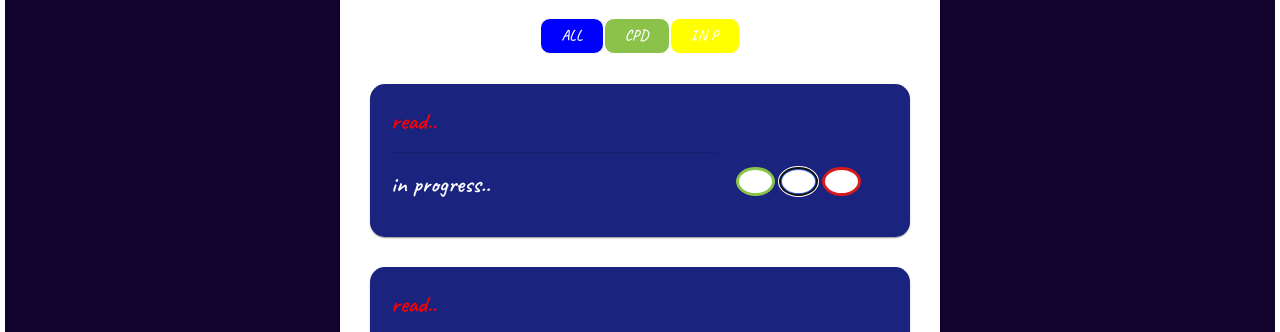
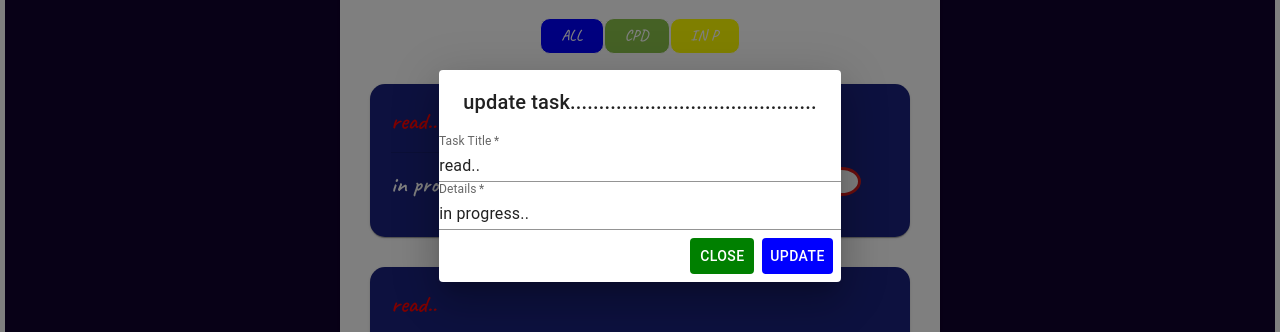
Before and after one commit to 01234567890-prog/todo-list, a React (Vite) app: page / in a window 1280 px wide. Both pictures are taken after a click on the button 798 px from the left and 405 px from the top of the page. Shown: the part 224-556 px from the top of the page. Built offline with nearby package versions, Linux system fonts and the light colour scheme; some icons are missing.

Commit message:
add new feature: update todo task

```diff
--- a/src/Components/Todo.jsx
+++ b/src/Components/Todo.jsx
@@ -19,6 +19,7 @@ import DialogContent from '@mui/material/DialogContent';
 import DialogContentText from '@mui/material/DialogContentText';
 import DialogTitle from '@mui/material/DialogTitle';
 import Button from '@mui/material/Button';
+import TextField from '@mui/material/TextField';
 
 
 
@@ -27,6 +28,8 @@ function Todo({todo, handlCheck}) {
 
   const {todos,setTodos} = useContext(TodosContext)
   const [showDeleteAlert , setShowDeleteAlert] = useState(false);
+  const [showUpdateAlert,setShowUpdateAlert] = useState(false)
+  const [upDatedTodo,setUpDatedTodo] = useState({title:todo.title,details:todo.details})
 
 
 // EVENT HANDLERS
@@ -51,14 +54,14 @@ function Todo({todo, handlCheck}) {
     setShowDeleteAlert(true)
 
   }
-  function handleClose() {
+  function handleDeletAlertClose() {
     setShowDeleteAlert(false)
 
   }
 
   function handleDeleteConfirm(){
     const newTodos =todos.filter((t) => {
-      if(t.id === todo.id)
+      // if(t.id === todo.id)
       // {
       //  return false
       // }else{
@@ -68,13 +71,40 @@ function Todo({todo, handlCheck}) {
     })
     setTodos(newTodos)
   }
+
+
+  function handleUpdateClick() {
+    setShowUpdateAlert(true)
+
+  }
+  function handleUpdateAlertClose() {
+    setShowUpdateAlert(false)
+
+  }
+  function handleUpdateConfirm() {
+    const upDatedTodos = todos.map((t) => {
+      if(t.id === todo.id) {
+        return{...t,title:upDatedTodo.title,details:upDatedTodo.details}
+      }else{
+        return t ;
+      }
+    })
+    setTodos(upDatedTodos)
+    setShowUpdateAlert(false)
+
+
+  }
+
+
+
+
   // ==EVENT HANDLERS
   return (
     <>
     {/* delete_modal */}
      <Dialog
         open={showDeleteAlert}
-        onClose={handleClose}
+        onClose={handleDeletAlertClose}
         aria-labelledby="alert-dialog-title"
         aria-describedby="alert-dialog-description"
       >
@@ -88,7 +118,7 @@ function Todo({todo, handlCheck}) {
         </DialogContent>
         <DialogActions>
           <Button style={{background:"green", color:"white"}}
-          onClick={handleClose} >Close</Button>
+          onClick={handleDeletAlertClose} >Close</Button>
           <Button style={{background:"red" , color:"white"}}
           onClick={handleDeleteConfirm}
 
@@ -98,6 +128,55 @@ function Todo({todo, handlCheck}) {
         </DialogActions>
       </Dialog>
     {/*== delete_modal ==*/}
+
+    {/* UPDATE_modal */}
+     <Dialog
+        open={showUpdateAlert}
+        onClose={handleUpdateAlertClose}
+        aria-labelledby="alert-dialog-title"
+        aria-describedby="alert-dialog-description"
+      >
+        <DialogTitle id="alert-dialog-title">
+          {"update task..........................................."}
+        </DialogTitle>
+        <TextField
+              autoFocus
+              required
+              id="name"
+              label="Task Title"
+              fullWidth
+              variant="standard"
+              value={upDatedTodo.title}
+              onChange={(event) => {
+                setUpDatedTodo({...upDatedTodo,title:event.target.value})
+              }}
+            />
+
+            <TextField
+              autoFocus
+              required
+              id="name"
+              label="Details"
+              fullWidth
+              variant="standard"
+              value={upDatedTodo.details}
+              onChange={(event) => {
+                setUpDatedTodo({...upDatedTodo,details:event.target.value})
+              }}
+            />
+
+        <DialogActions>
+          <Button style={{background:"green", color:"white"}}
+          onClick={handleUpdateAlertClose} >close</Button>
+          <Button style={{background:"blue" , color:"white"}}
+          onClick={handleUpdateConfirm}
+
+          autoFocus>
+            update
+          </Button>
+        </DialogActions>
+      </Dialog>
+    {/*== update_modal ==*/}
 
 
       <Card
@@ -181,6 +260,9 @@ function Todo({todo, handlCheck}) {
                 </IconButton>
                 {/* ==chekButton== */}
 
+
+                {/* ===UPDATEBUTTON== */}
+
                 <IconButton
                   style={{
                     fontSize: "0.8rem",
@@ -190,9 +272,14 @@ function Todo({todo, handlCheck}) {
                     background: "white",
                     border: "solid #3169e2 3px",
                   }}
+                  onClick={handleUpdateClick}
                 >
                   <CachedIcon />
                 </IconButton>
+
+                {/* ===UPDATEBUTTON== */}
+
+
 
                 {/* delete_Button */}
                 <IconButton
```
